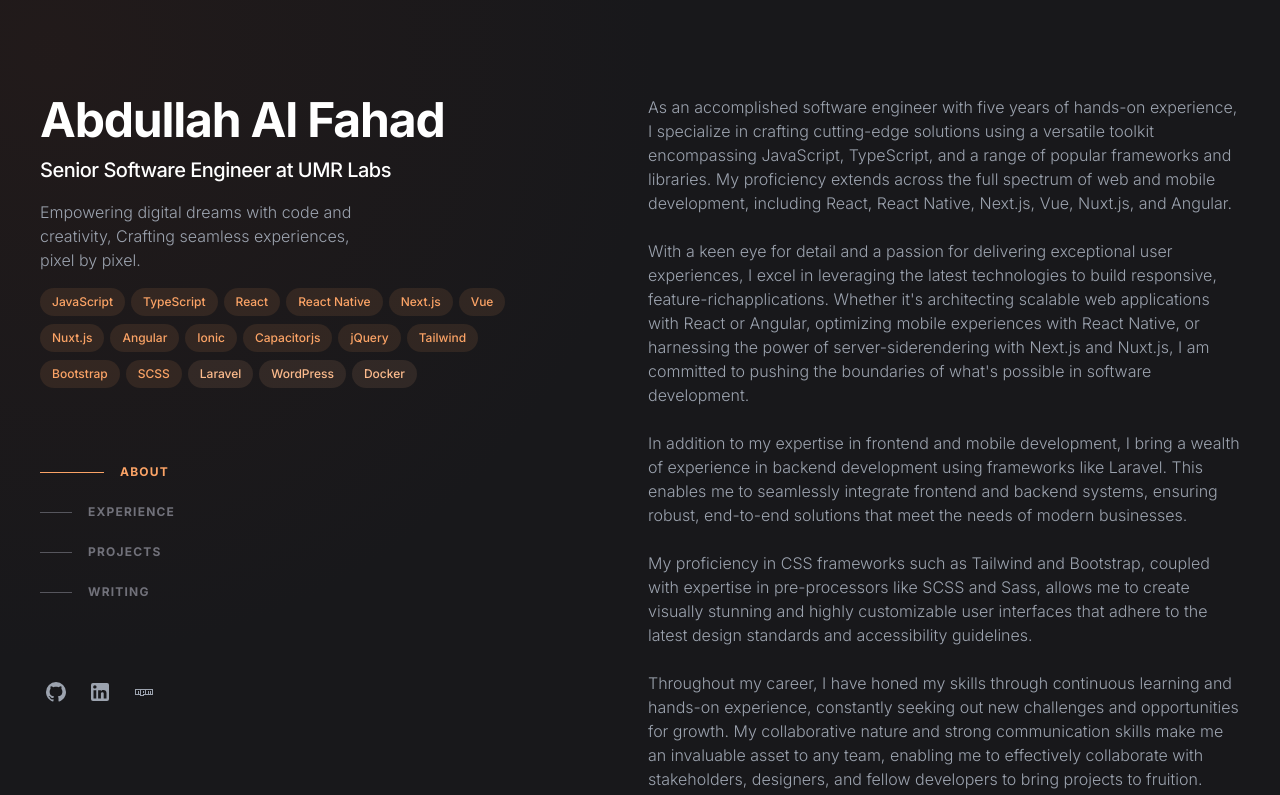
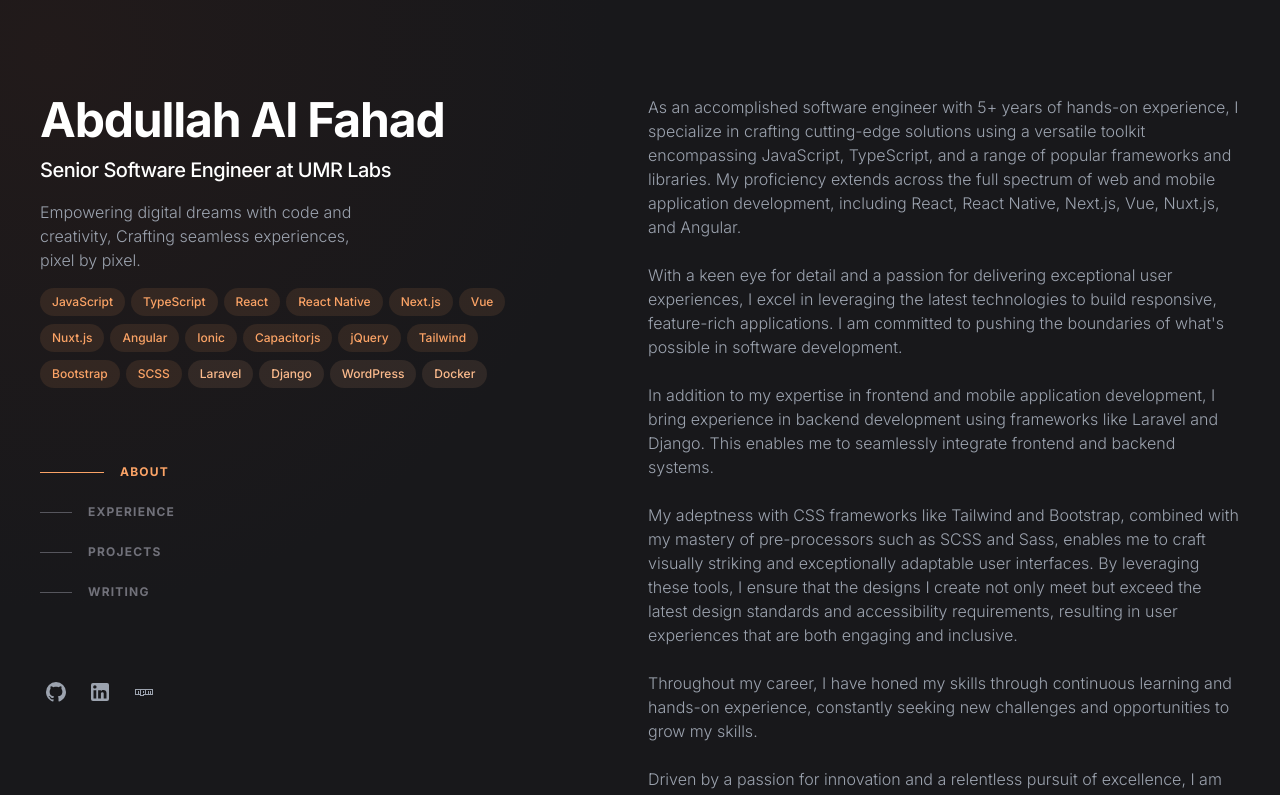
Before and after one commit to im-fahad/portfolio, a Next.js app: page / in a window 1280 px wide. Shown: the top 795 px of the page. Built offline with nearby package versions, Linux system fonts and the light colour scheme.

Commit message:
section scroll added

```diff
--- a/package.json
+++ b/package.json
@@ -14,7 +14,8 @@
     "@mdi/react": "^1.6.1",
     "next": "14.1.0",
     "react": "^18",
-    "react-dom": "^18"
+    "react-dom": "^18",
+    "react-intersection-observer": "^9.8.0"
   },
   "devDependencies": {
     "@types/node": "^20",
--- a/src/app/page.tsx
+++ b/src/app/page.tsx
@@ -6,7 +6,8 @@
 import {useEffect, useState} from "react";
 
 export default function Home() {
-    let [activeSection, setActiveSection] = useState('about')
+    // const router = useRouter();
+    let [activeSection, setActiveSection] = useState('about');
 
     useEffect(() => {
         let focus = document.querySelector(".focus");
@@ -32,40 +33,23 @@
     }, []);
 
     useEffect(() => {
-        let about = document.getElementById('about')
-        let experience = document.getElementById('experience')
-        let projects = document.getElementById('projects')
-        let writing = document.getElementById('writing')
-
-        let sections = [about, experience, projects, writing]
+        let sections = document.querySelectorAll(`section[role="section"]`)
 
         const observerOptions = {
             root: null,
             rootMargin: '0px',
-            threshold: 0.2,
+            threshold: 0.3,
         };
-
-
         const observer = new IntersectionObserver(entries => {
             entries.forEach(entry => {
                 if (entry.isIntersecting) {
-                    if (entry.target.id == 'about') {
-                        setActiveSection('about')
-                    }
-                    if (entry.target.id == 'experience') {
-                        setActiveSection('experience')
-                    }
-                    if (entry.target.id == 'projects') {
-                        setActiveSection('projects')
-                    }
-                    if (entry.target.id == 'writing') {
-                        setActiveSection('writing')
-                    }
+                    console.log("entry.target.id", entry.target.id)
+                    setActiveSection(entry.target.id)
                 }
             })
-        }, observerOptions)
+        }, observerOptions);
 
-        sections?.forEach(section => {
+        Array.from(sections).map(section => {
             section && observer.observe(section)
         })
     }, []);
@@ -129,6 +113,9 @@
                             </li>
                             <li className="af-skills__item ext">
                                 <div className="af-skills__item-inner">Laravel</div>
+                            </li>
+                            <li className="af-skills__item ext">
+                                <div className="af-skills__item-inner">Django</div>
                             </li>
                             <li className="af-skills__item ext">
                                 <div className="af-skills__item-inner">WordPress</div>
@@ -209,66 +196,59 @@
                 </div>
 
                 <div className="af-inner" id="content">
-                    <section id="about" className="af-section" aria-label="About me">
+                    <section id="about" role="section" className="af-section" aria-label="About me">
                         <div className="af-section__head">
                             <h2 className="af-section__head-title">About</h2>
                         </div>
                         <div className="af-section__inner">
-                            <p className="mb-4">As an accomplished software engineer with five years of hands-on
-                                experience, I
+                            <p className="mb-4">
+                                As an accomplished software engineer with 5+ years of hands-on experience, I
                                 specialize in crafting cutting-edge solutions using a versatile toolkit encompassing
                                 JavaScript, TypeScript, and a range of popular frameworks and libraries. My proficiency
-                                extends across the full spectrum of web and mobile development, including React, React
-                                Native, Next.js, Vue, Nuxt.js, and Angular.
+                                extends across the full spectrum of web and mobile application development, including
+                                React, React Native, Next.js, Vue, Nuxt.js, and Angular.
 
                                 <br/>
                                 <br/>
 
                                 With a keen eye for detail and a passion for delivering exceptional user experiences, I
                                 excel in leveraging the latest technologies to build responsive, feature-rich
-                                {/* eslint-disable-next-line react/no-unescaped-entities */}
-                                applications. Whether it's architecting scalable web applications with React or Angular,
-                                optimizing mobile experiences with React Native, or harnessing the power of server-side
-                                {/* eslint-disable-next-line react/no-unescaped-entities */}
-                                rendering with Next.js and Nuxt.js, I am committed to pushing the boundaries of what's
+                                applications. I am committed to pushing the boundaries of what's
                                 possible in software development.
 
                                 <br/>
                                 <br/>
 
-                                In addition to my expertise in frontend and mobile development, I bring a wealth of
-                                experience in backend development using frameworks like Laravel. This enables me to
-                                seamlessly integrate frontend and backend systems, ensuring robust, end-to-end solutions
-                                that meet the needs of modern businesses.
+                                In addition to my expertise in frontend and mobile application development, I bring
+                                experience in backend development using frameworks like Laravel and Django. This enables
+                                me to seamlessly integrate frontend and backend systems.
 
                                 <br/>
                                 <br/>
 
-                                My proficiency in CSS frameworks such as Tailwind and Bootstrap, coupled with expertise
-                                in pre-processors like SCSS and Sass, allows me to create visually stunning and highly
-                                customizable user interfaces that adhere to the latest design standards and
-                                accessibility guidelines.
+                                My adeptness with CSS frameworks like Tailwind and Bootstrap, combined with my mastery
+                                of pre-processors such as SCSS and Sass, enables me to craft visually striking and
+                                exceptionally adaptable user interfaces. By leveraging these tools, I ensure that the
+                                designs I create not only meet but exceed the latest design standards and accessibility
+                                requirements, resulting in user experiences that are both engaging and inclusive.
 
                                 <br/>
                                 <br/>
 
                                 Throughout my career, I have honed my skills through continuous learning and hands-on
-                                experience, constantly seeking out new challenges and opportunities for growth. My
-                                collaborative nature and strong communication skills make me an invaluable asset to any
-                                team, enabling me to effectively collaborate with stakeholders, designers, and fellow
-                                developers to bring projects to fruition.
+                                experience, constantly seeking new challenges and opportunities to grow my skills.
 
                                 <br/>
                                 <br/>
 
-                                Driven by a passion for innovation and a relentless pursuit of excellence, I am excited
-                                to leverage my skills and expertise to tackle new challenges, solve complex problems,
-                                and deliver impactful software solutions that drive business success and delight users.
+                                Driven by a passion for innovation and a relentless pursuit of excellence, I am eager to
+                                use my skills to tackle new challenges, solve complex problems, and deliver impactful
+                                software solutions that delight users.
                             </p>
                         </div>
                     </section>
 
-                    <section id="experience" className="af-section"
+                    <section id="experience" role="section" className="af-section"
                              aria-label="Work experience">
                         <div
                             className="af-section__head">
@@ -407,6 +387,9 @@
                                                 <li className="af-skills__item">
                                                     <div className="af-skills__item-inner">Tailwind</div>
                                                 </li>
+                                                <li className="af-skills__item">
+                                                    <div className="af-skills__item-inner">Django</div>
+                                                </li>
                                             </ul>
                                         </div>
                                     </div>
@@ -524,7 +507,6 @@
                                                 </div>
                                             </h3>
                                             <p className="af-exp__desc">
-                                                {/* eslint-disable-next-line react/no-unescaped-entities */}
                                                 I've had the privilege of serving as a web developer at Kodeeo, where I
                                                 also completed an enriching internship. My experience at Kodeeo allowed
                                                 me to refine my skills and gain invaluable hands-on experience in the
@@ -558,9 +540,8 @@
                                     href="/resume.pdf" target="_blank"
                                     aria-label="View Full Resume (opens in a new tab)">
                                     <span>
-                                        View Full
                                         <span className="inline-block">
-                                            Resume
+                                           View Full Resume
                                             <Icon path={mdiOpenInNew}
                                                   className="af-resume-icon"/>
                                         </span>
@@ -570,7 +551,7 @@
                         </div>
                     </section>
 
-                    <section id="projects" className="af-section"
+                    <section id="projects" role="section" className="af-section"
                              aria-label="Selected projects">
                         <div
                             className="af-section__head">
@@ -656,16 +637,12 @@
                                                 </Link>
                                             </h3>
                                             <p className="af-project__desc">
-                                                Pintoe stands as a dynamic social media platform, available on both web
-                                                and mobile, akin to Facebook. This multifaceted application offers a
-                                                plethora of features, catering to both free and premium subscribers. As
-                                                the lead Software Engineer, I've played a pivotal role in its
-                                                development, overseeing both the web and mobile applications. My
-                                                responsibilities extend to orchestrating the development lifecycle,
-                                                providing guidance to the team, and ensuring the delivery of an
-                                                innovative solution. With the successful release of our in-house 1st
-                                                version, we are currently in progress with the development of the 2nd
-                                                version, poised to further enhance user experience and functionality.
+                                                Pintoe, a dynamic social media platform available on web and mobile,
+                                                offers a range of features for both free and premium users. As lead
+                                                Software Engineer, I oversee development for both platforms, guiding the
+                                                team to deliver innovative solutions. After a successful in-house 1st
+                                                version release, we're now advancing to the 2nd version to enhance user
+                                                experience and functionality.
                                             </p>
 
                                             <ul className="af-skills" aria-label="Technologies used">
@@ -723,15 +700,11 @@
                                                 </Link>
                                             </h3>
                                             <p className="af-project__desc">
-                                                Webaccess AI providing Perfect Solution for Web Accessibility for EU,
-                                                USA and Other Countries those are following WCAG and ADA guidelines for
-                                                web accessibility.
-                                                This accessibility tool was meticulously crafted using JavaScript,
-                                                TypeScript, CSS, and Webpack. Solely dedicated to its development, I
-                                                embarked on this project independently, spearheading every aspect from
-                                                inception to completion. The successful delivery of the 1st and 2nd
-                                                version stands as a testament to my dedication and proficiency in
-                                                creating accessible solutions.
+                                                Webaccess AI provides a comprehensive solution for web accessibility,
+                                                meeting WCAG and ADA guidelines for EU, USA and other countries. Built
+                                                with JavaScript, TypeScript, CSS, and Webpack. I led its development
+                                                from start to finish, ensuring that both the 1st and 2nd versions were
+                                                successfully delivered.
                                             </p>
 
                                             <ul className="af-skills" aria-label="Technologies used">
@@ -780,16 +753,10 @@
                                                 </Link>
                                             </h3>
                                             <p className="af-project__desc">
-                                                Bully-Hub is a platform with a noble mission of connecting responsible
-                                                breeders with loving families, ensuring high breeding standards, and
-                                                promoting the welfare of dogs. Providing a place for top-reviewed
-                                                breeders to showcase their puppies and connect with potential buyers
-                                                while maintaining a focus on customer service and the well-being of the
-                                                dogs is commendable.
-                                                <br/>
-                                                I managed and supported the front-end team throughout the development of
-                                                this project. My role involved providing guidance, coordinating tasks,
-                                                and ensuring the team's success in delivering a high-quality product.
+                                                Bully-Hub connects responsible breeders with loving families,
+                                                prioritizing high breeding standards and dog welfare. As a frontend team
+                                                lead, I ensured the project's success by guiding and supporting the
+                                                team.
                                             </p>
 
                                             <ul className="af-skills" aria-label="Technologies used">
@@ -836,14 +803,9 @@
                                             </h3>
                                             <p className="af-project__desc">
                                                 Guayllas Magic Cleaning was a passion for cleaning the world one
-                                                customer at a time. We are family owned and
-                                                operated and pride ourselves on our work ethic. We work hard to provide
-                                                our customers with spotless living and working conditions.
-                                                <br/>
-
-                                                I managed and supported the front-end team throughout the development of
-                                                this project. My role involved providing guidance, coordinating tasks,
-                                                and ensuring the team's success in delivering a high-quality product.
+                                                customer at a time. I oversaw the frontend team's development efforts,
+                                                ensuring a high-quality product was delivered through effective guidance
+                                                and coordination.
                                             </p>
 
                                             <ul className="af-skills" aria-label="Technologies used">
@@ -1024,13 +986,11 @@
                                                 </Link>
                                             </h3>
                                             <p className="af-project__desc">
-                                                Keeno represents an innovative eCommerce application, meticulously
-                                                crafted to deliver seamless online shopping experiences. Taking the
-                                                reins of its design, I've meticulously constructed the entire
-                                                application using HTML and SCSS within the Laravel Blade framework. This
-                                                approach ensures not only aesthetic appeal but also scalability and
-                                                performance, setting Keeno apart as a dynamic and user-centric platform
-                                                in the eCommerce landscape.
+                                                Keeno is a cutting-edge eCommerce application meticulously crafted for
+                                                seamless online shopping. I designed the entire application using HTML
+                                                and SCSS within the Laravel Blade framework, prioritizing both
+                                                aesthetics and performance, making Keeno a standout platform in the
+                                                eCommerce industry.
                                             </p>
 
                                             <ul className="af-skills" aria-label="Technologies used">
@@ -1171,7 +1131,7 @@
                         </div>
                     </section>
 
-                    <section id="writing" className="af-section"
+                    <section id="writing" role="section" className="af-section"
                              aria-label="Blog posts">
                         <div
                             className="af-section__head">
```
Also changed, not shown: 1 other file (tests, documents, lock files or other folders).
